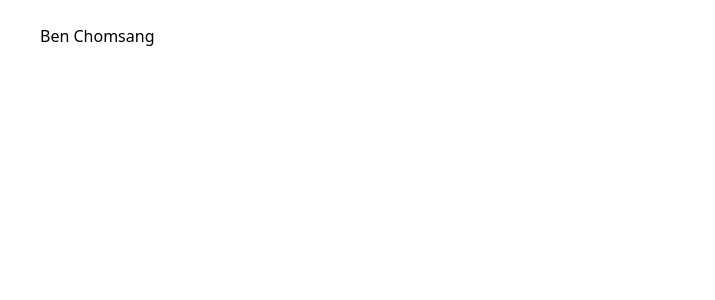
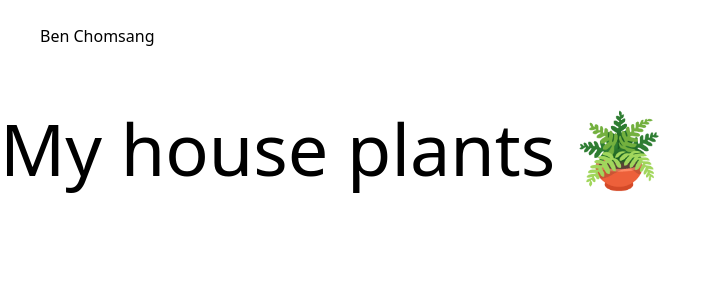
Before and after one commit to 1994benc/benchomsang-summer-2022, a Nuxt app: page /plants in a window 1280 px wide. Before the commit this address had no page. Shown: the top 300 px of the page, without its empty margins (0-715 px from the left). Built offline with nearby package versions, Linux system fonts and the light colour scheme.

Commit message:
add "My house plants" page

```diff
--- /dev/null
+++ b/pages/plants.vue
@@ -0,0 +1,5 @@
+<template>
+    <div class="container">
+        <h1 class="text-7xl">My house plants 🪴</h1>
+    </div>
+</template>
```
